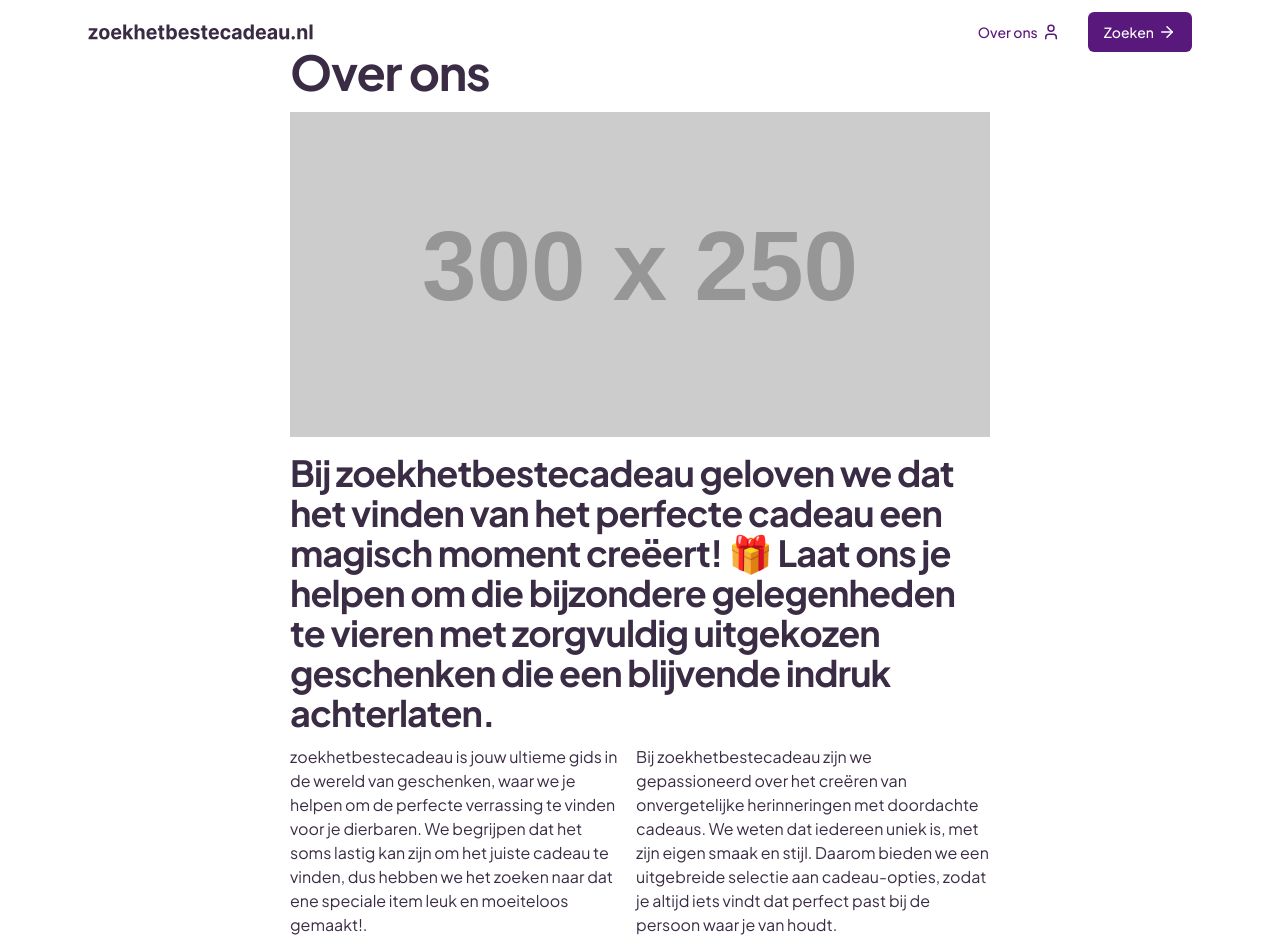
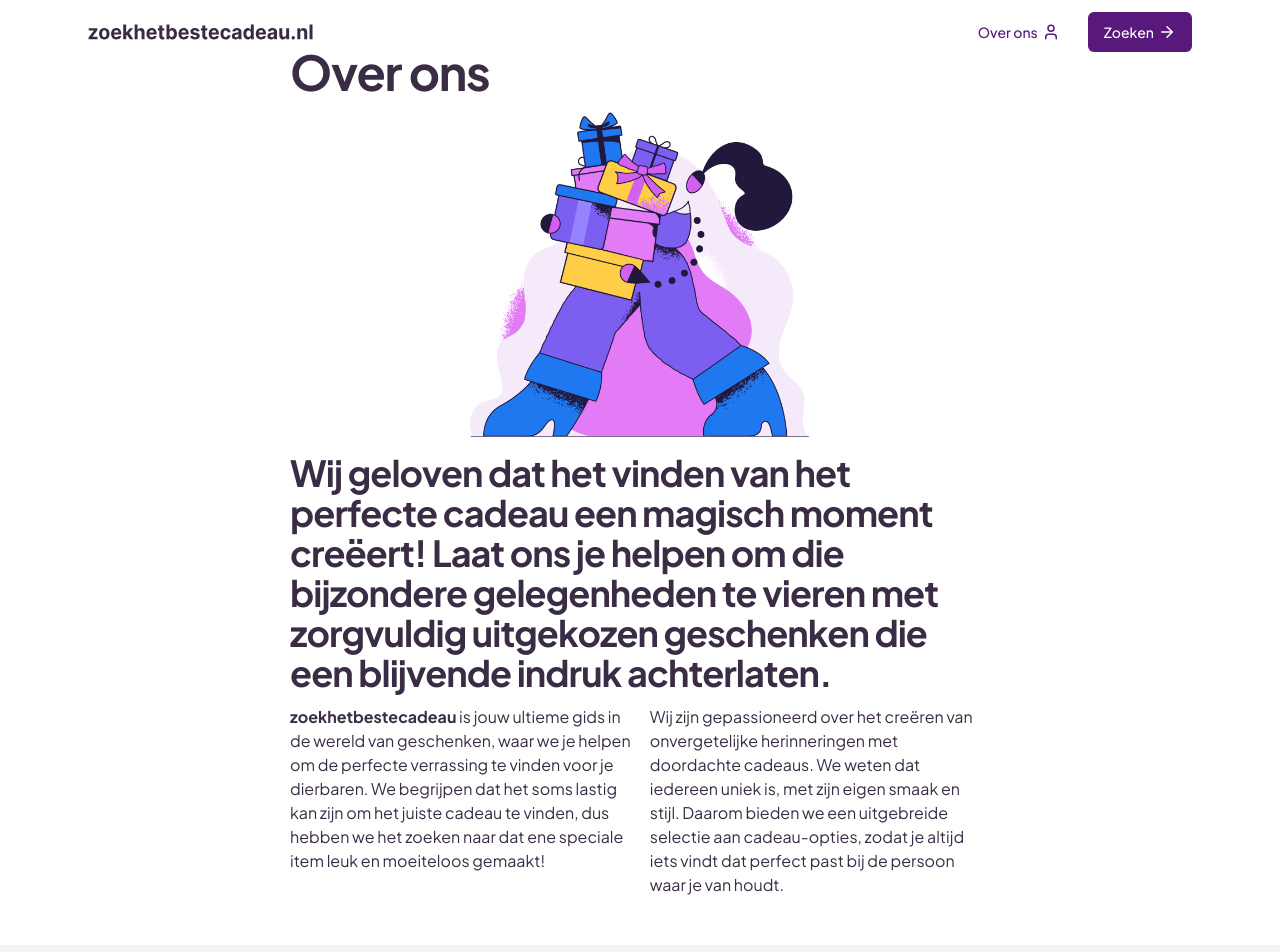
Before and after one commit to TristanVarewijck/zoekhetbestecadeau, a Next.js app: page /about in a window 1280 px wide. Shown: the top 952 px of the page. Built offline with nearby package versions, Linux system fonts and the light colour scheme.

Commit message:
fix: added about us image

```diff
--- a/app/about/page.tsx
+++ b/app/about/page.tsx
@@ -12,34 +12,34 @@ export default function About() {
             <H1Heading title="Over ons" />
             <div className="relative h-[325px]">
               <Image
-                src="https://via.placeholder.com/300x250"
+                src="/images/woman_gifts_bringing.png"
                 alt="About us"
                 fill
                 style={{
-                  objectFit: "cover",
+                  objectFit: "contain",
                   objectPosition: "center",
                 }}
               />
             </div>
-            <H2Heading title="Bij zoekhetbestecadeau geloven we dat het vinden van het perfecte cadeau een magisch moment creëert! 🎁 Laat ons je helpen om die bijzondere gelegenheden te vieren met zorgvuldig uitgekozen geschenken die een blijvende indruk achterlaten." />
+            <H2Heading title="Wij geloven dat het vinden van het perfecte cadeau een magisch moment creëert! Laat ons je helpen om die bijzondere gelegenheden te vieren met zorgvuldig uitgekozen geschenken die een blijvende indruk achterlaten." />
           </div>
         </div>
         <div className="flex justify-center w-full mt-3">
           <div className="max-w-[700px] w-full flex flex-col md:flex-row justify-between gap-4">
             <p>
-              zoekhetbestecadeau is jouw ultieme gids in de wereld van
+              <b>zoekhetbestecadeau</b> is jouw ultieme gids in de wereld van
               geschenken, waar we je helpen om de perfecte verrassing te vinden
               voor je dierbaren. We begrijpen dat het soms lastig kan zijn om
               het juiste cadeau te vinden, dus hebben we het zoeken naar dat ene
-              speciale item leuk en moeiteloos gemaakt!.
+              speciale item leuk en moeiteloos gemaakt!
             </p>
 
             <p>
-              Bij zoekhetbestecadeau zijn we gepassioneerd over het creëren van
-              onvergetelijke herinneringen met doordachte cadeaus. We weten dat
-              iedereen uniek is, met zijn eigen smaak en stijl. Daarom bieden we
-              een uitgebreide selectie aan cadeau-opties, zodat je altijd iets
-              vindt dat perfect past bij de persoon waar je van houdt.
+              Wij zijn gepassioneerd over het creëren van onvergetelijke
+              herinneringen met doordachte cadeaus. We weten dat iedereen uniek
+              is, met zijn eigen smaak en stijl. Daarom bieden we een
+              uitgebreide selectie aan cadeau-opties, zodat je altijd iets vindt
+              dat perfect past bij de persoon waar je van houdt.
             </p>
           </div>
         </div>
```
Also changed, not shown: public/images/woman_gifts_bringing.png (added).
